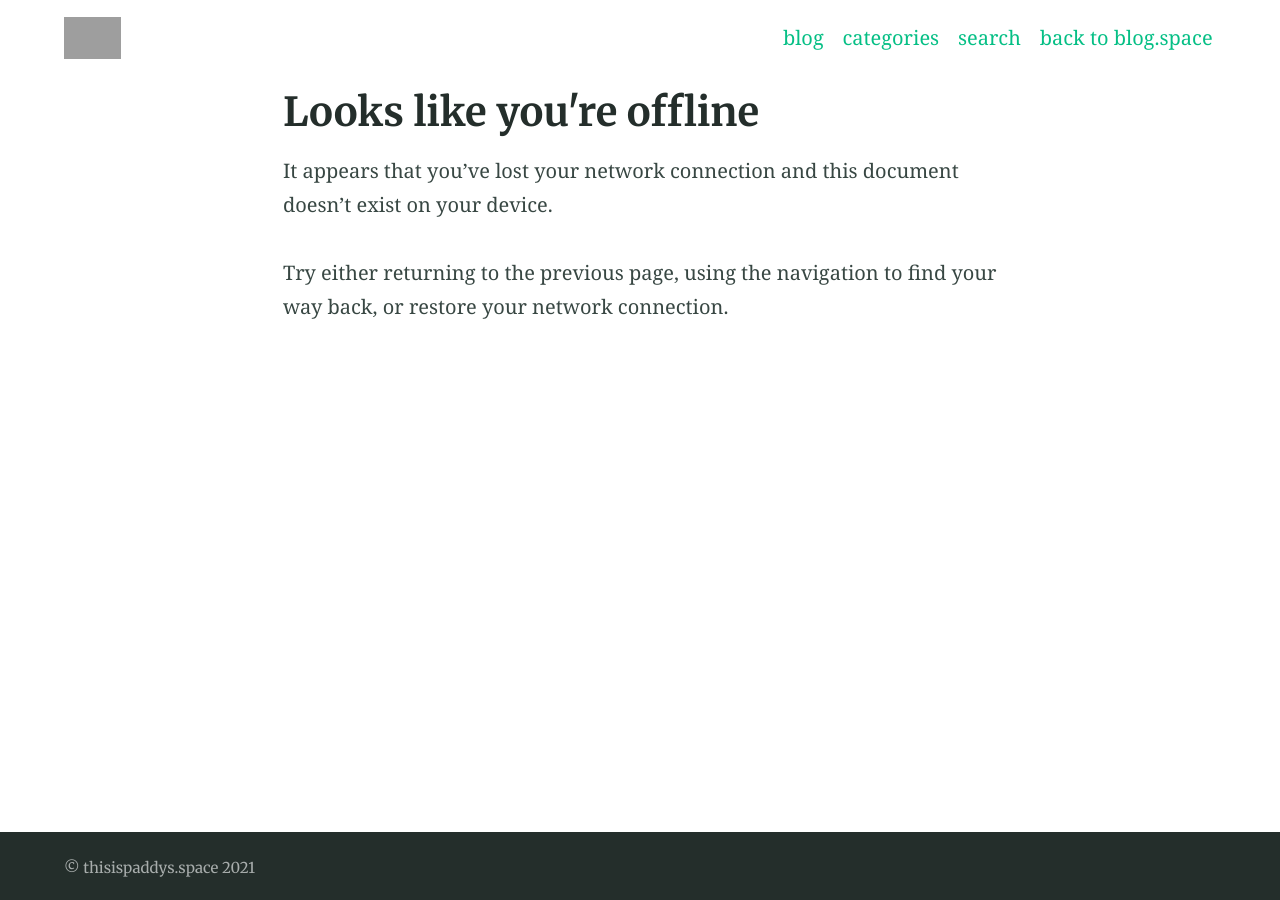
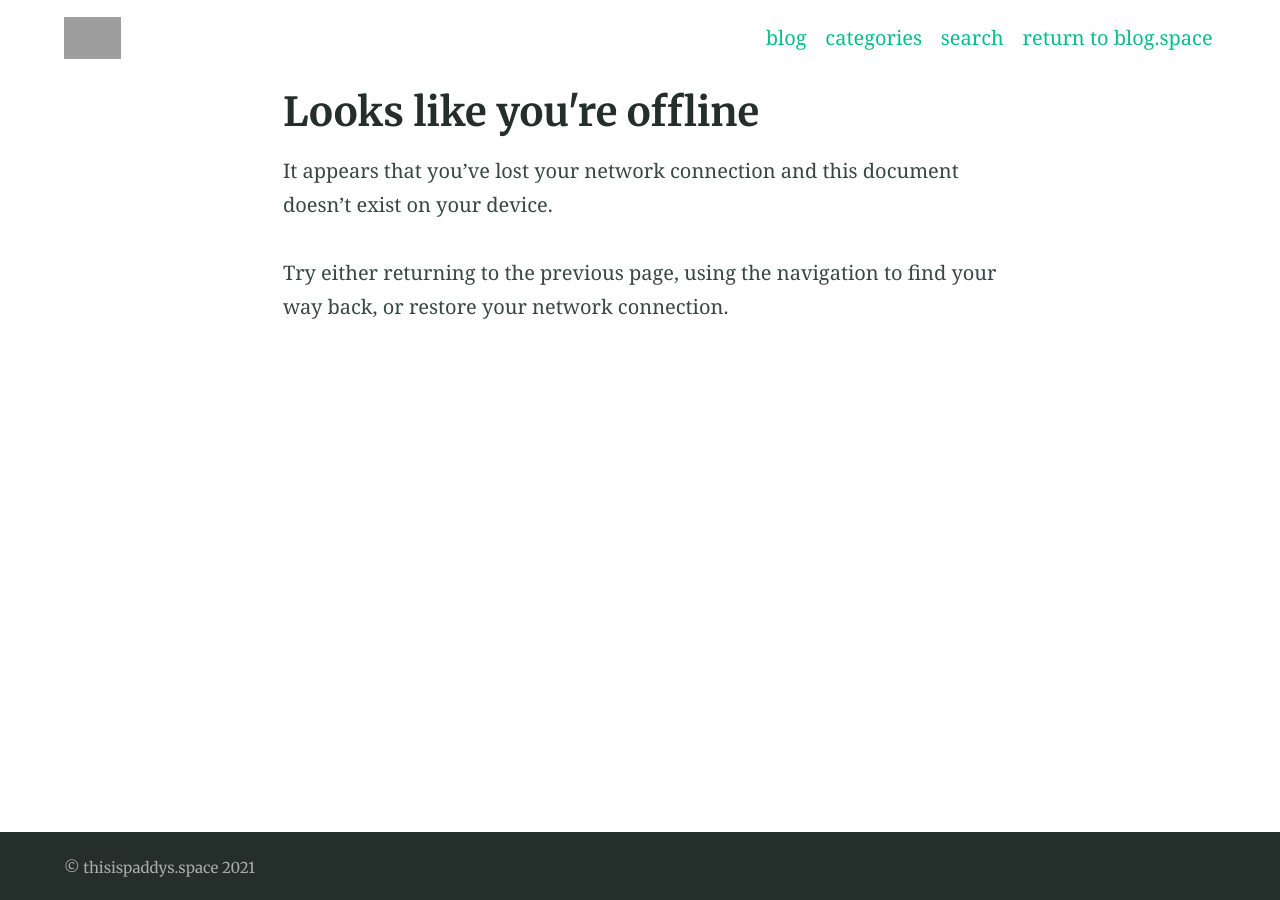
Before and after one commit to paddysplace/paddysblog-archives, a Jekyll site: the page built from offline.md, in a window 1280 px wide. Built offline with Jekyll 4.4.1, drawn with Linux system fonts in a browser that asks for light colours; grey boxes are pictures that could not be loaded.

Commit message:
link update

```diff
--- a/_config.yml
+++ b/_config.yml
@@ -126,8 +126,8 @@
   url: /categories/
 - title: search
   url: /search/
-- title: back to blog.space
-  url: blog.thisispaddys.space
+- title: return to blog.space
+  url: https://blog.thisispaddys.space
 
 navigation_footer:
 
```
